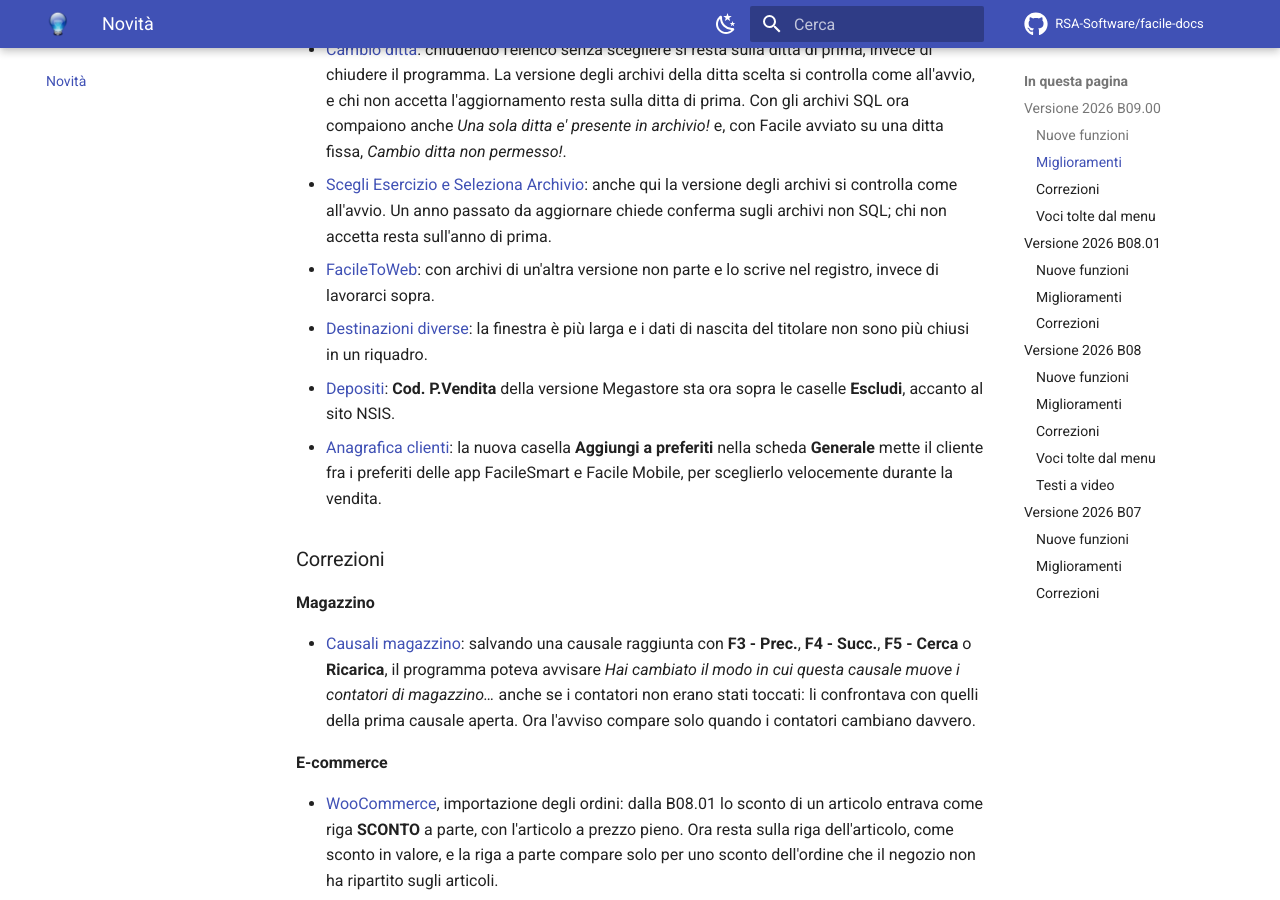
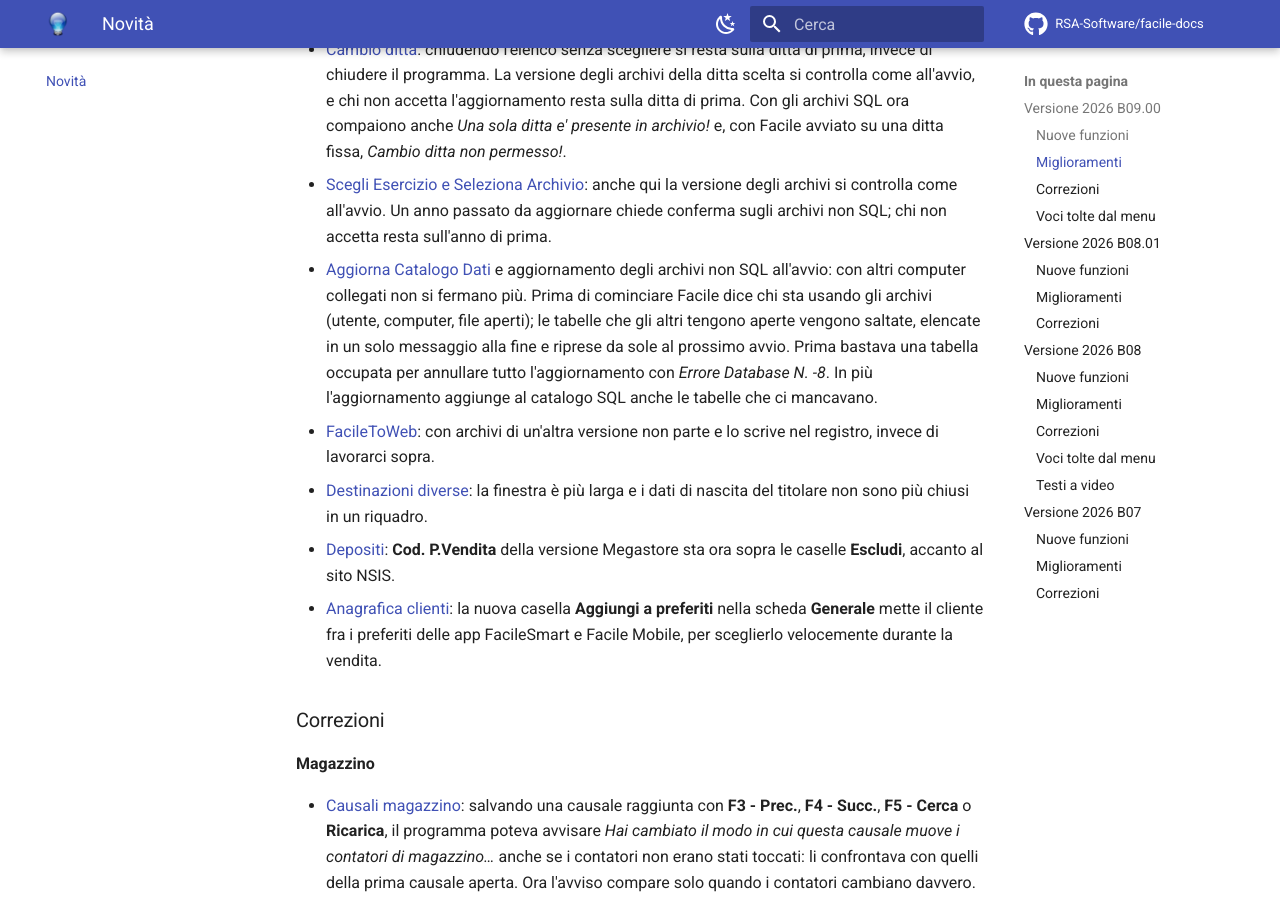
Before and after one commit to RSA-Software/facile-docs, an MkDocs documentation site: the page built from docs/novita/index.md, in a window 1280 px wide and 900 px high, scrolled down 2389 px. Built offline with MkDocs 1.6.1 and Material for MkDocs 9.7.7, drawn with Linux system fonts in a browser that asks for light colours; comment, search, counter and statistics services are not loaded.

Commit message:
Aggiorna Catalogo Dati: con altri computer collegati salta le tabelle in uso e le riprende al prossimo avvio
Nota e due messaggi in Manutenzione archivi, elenco dei collegati nel messaggio d'aggiornamento di Primo accesso, voce nelle Novita', appendice rigenerata.

Co-Authored-By: Claude Opus 5.5 <noreply@anthropic.com>

```diff
--- a/docs/introduzione/primo-accesso.md
+++ b/docs/introduzione/primo-accesso.md
@@ -218,6 +218,6 @@ degli archivi e del programma in uso.
 | Messaggio | Causa | Cosa fare |
 |---|---|---|
 | *Attenzione !<br>Gli archivi sono contrassegnati dalla Versione 2026 B10.00<br>Il software in uso e' la Versione 2026 B09.01<br>E' necessario aggiornare il programma.<br>Vuoi installare l'aggiornamento?* | Gli archivi sono stati aggiornati da una versione più recente, con un anno o un numero dopo la B più alto. | **Sì** installa l'aggiornamento, se è già stato scaricato sul computer. **No** apre la finestra **Service Password**, con la password dell'assistenza R.S.A.: senza, all'avvio e in **Seleziona Archivio** il programma si chiude, nel cambio ditta o d'anno resti dove eri. |
-| *Attenzione !<br>Gli archivi sono contrassegnati dalla Versione 2026 B09.01<br>Il software in uso e' la Versione 2026 B10.00<br>Prima di Continuare con l'esecuzione assicurarsi che nessun altro utente abbia il software avviato.<br>Vuoi Aggiornare gli Archivi?* | Il programma è più nuovo degli archivi, che non sono SQL. | Fai chiudere il programma sugli altri computer, poi rispondi **Sì**. **No** non tocca niente: all'avvio e in **Seleziona Archivio** chiude il programma, nel cambio ditta o d'anno resti dove eri. |
+| *Attenzione !<br>Gli archivi sono contrassegnati dalla Versione 2026 B09.01<br>Il software in uso e' la Versione 2026 B10.00<br>Prima di Continuare con l'esecuzione assicurarsi che nessun altro utente abbia il software avviato.<br>Collegati in questo momento:<br> - ADMIN su MARIO (376 file aperti)<br>Vuoi Aggiornare gli Archivi?* | Il programma è più nuovo degli archivi, che non sono SQL. L'elenco dei collegati compare solo se altri computer stanno usando gli archivi. Le tabelle che tengono aperte vengono saltate e riprese al prossimo avvio. | Fai chiudere il programma sugli altri computer, poi rispondi **Sì**. **No** non tocca niente: all'avvio e in **Seleziona Archivio** chiude il programma, nel cambio ditta o d'anno resti dove eri. |
 | *Aggiornamento degli archivi non completato: una tabella e' in uso su un altro computer.<br>Chiudere il programma sugli altri computer e riavviarlo: l'aggiornamento riprende da dove si e' fermato.* | Con gli archivi SQL l'aggiornamento non ha potuto modificare una tabella aperta su un altro computer. Il programma si chiude e gli archivi restano da aggiornare. | Chiudi Facile sugli altri computer e riavvialo. |
 | *La tabella e' stata aggiornata da una versione piu' recente del programma (record da 900 byte, questo programma ne gestisce 850).<br>La tabella non e' stata toccata. E' necessario aggiornare il programma.* | Il messaggio si apre con il percorso della tabella. Una tabella ha una struttura più recente di quella che il programma conosce: di solito si è entrati con la password di servizio su archivi più nuovi. | Installa l'aggiornamento del programma. La tabella non viene modificata. |
--- a/docs/moduli/utility/manutenzione-archivi.md
+++ b/docs/moduli/utility/manutenzione-archivi.md
@@ -144,6 +144,8 @@ non hanno maschera: chiedono conferma e lavorano mostrando l'avanzamento.
 | *La procedura permette l' acquisizione dei dati dell' anno allo storico dei movimenti.<br>Per essere eseguita puo' essere necessario parecchio tempo.<br>Vuoi Continuare ?* | Hai avviato l'aggiornamento dello storico. | **Sì** procede. La risposta preimpostata è **No**. |
 | *La procedura permette la rimozioni dei dati dell' anno dallo storico dei movimenti.<br>Per essere eseguita puo' essere necessario parecchio tempo.<br>Vuoi Continuare ?* | Hai avviato la rimozione dallo storico. | **Sì** procede. |
 | *Impossibile Caricare RAPI.DLL !<br>Controllare presenza installazione ActiveSync.* | Manca ActiveSync per parlare con il palmare. | Installalo sulla postazione. |
+| *Altri computer stanno usando gli archivi:<br> - ADMIN su MARIO (376 file aperti)<br>Le tabelle che hanno aperte non potranno essere aggiornate adesso: lo saranno al prossimo avvio del programma.<br>Vuoi continuare?* | Hai lanciato **Aggiorna Catalogo Dati** con altri computer collegati. Utente, computer e numero di file sono d'esempio. | Fai uscire gli altri utenti e rispondi **Sì**, oppure rispondi **Sì** subito e lascia che le tabelle in uso vengano riprese al prossimo avvio. La risposta preimpostata è **No**. |
+| *Aggiornamento degli archivi non completato: 12 tabelle sono aperte su altri computer e non sono state aggiornate:<br> - monteleo\dit00001\misure<br> - ...<br>Verranno aggiornate al prossimo avvio del programma.<br>Collegati in questo momento:<br> - ADMIN su MARIO (376 file aperti)* | Alcune tabelle erano aperte su altri computer e non si sono potute aggiornare. Compare anche dopo un aggiornamento degli archivi all'avvio. | Nessuna azione: il programma le riprende al prossimo avvio. Per farlo subito, fai uscire gli altri utenti e rilancia **Aggiorna Catalogo Dati**. |
 
 A questi si aggiungono i messaggi dei singoli ricalcoli:
 
@@ -190,6 +192,18 @@ A questi si aggiungono i messaggi dei singoli ricalcoli:
 
     Serve **solo con gli archivi c-tree**: su PostgreSQL la voce non fa niente,
     perché il catalogo lo tiene il server.
+
+!!! note "Con altri computer collegati"
+
+    Per aggiornare il catalogo di una tabella il programma deve averla tutta
+    per sé. Se altri computer stanno usando gli archivi, Facile li elenca prima
+    di cominciare (utente, computer e numero di file aperti) e chiede se
+    continuare.
+
+    Se continui, le tabelle aperte sugli altri computer **vengono saltate**:
+    alla fine un solo messaggio dice quali sono, e il programma le riprende
+    da sé al prossimo avvio, finché non riesce ad aggiornarle tutte. Per farlo
+    subito, fai uscire gli altri utenti e rilancia la voce.
 
 !!! info "Come «Importa Foto» trova le fotografie"
 
--- a/docs/novita/index.md
+++ b/docs/novita/index.md
@@ -121,6 +121,14 @@ display cliente `MICRELEC G100`. La voce `MICRELEC` resta com'era.
   anche qui la versione degli archivi si controlla come all'avvio. Un anno
   passato da aggiornare chiede conferma sugli archivi non SQL; chi non accetta
   resta sull'anno di prima.
+- [Aggiorna Catalogo Dati](../moduli/utility/manutenzione-archivi.md#controlli-e-messaggi)
+  e aggiornamento degli archivi non SQL all'avvio: con altri computer collegati
+  non si fermano più. Prima di cominciare Facile dice chi sta usando gli
+  archivi (utente, computer, file aperti); le tabelle che gli altri tengono
+  aperte vengono saltate, elencate in un solo messaggio alla fine e riprese da
+  sole al prossimo avvio. Prima bastava una tabella occupata per annullare
+  tutto l'aggiornamento con *Errore Database N. -8*. In più l'aggiornamento
+  aggiunge al catalogo SQL anche le tabelle che ci mancavano.
 - [FacileToWeb](../moduli/ecommerce/index.md#controlli-e-messaggi): con
   archivi di un'altra versione non parte e lo scrive nel registro, invece di
   lavorarci sopra.
```
Also changed, not shown: docs/appendici/messaggi-errore.md (+4 -2 lines).
